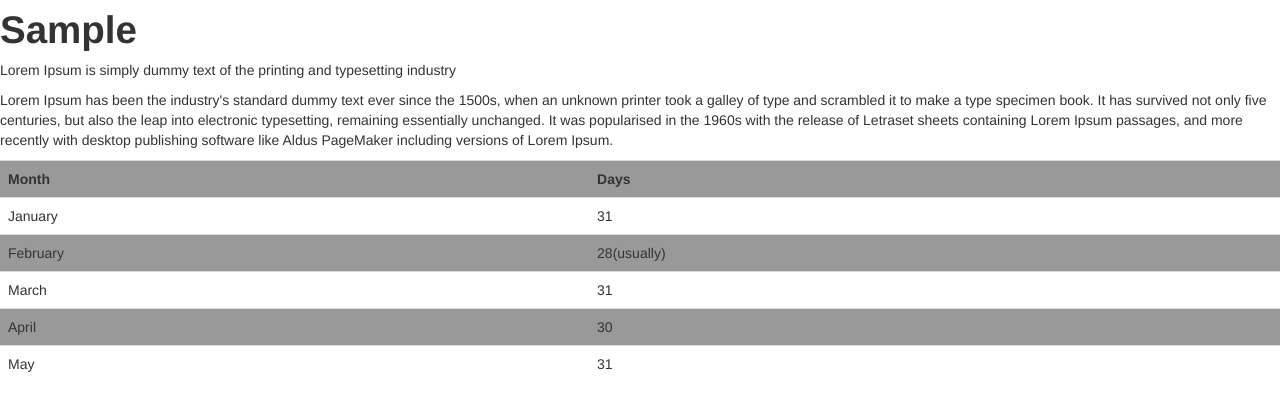
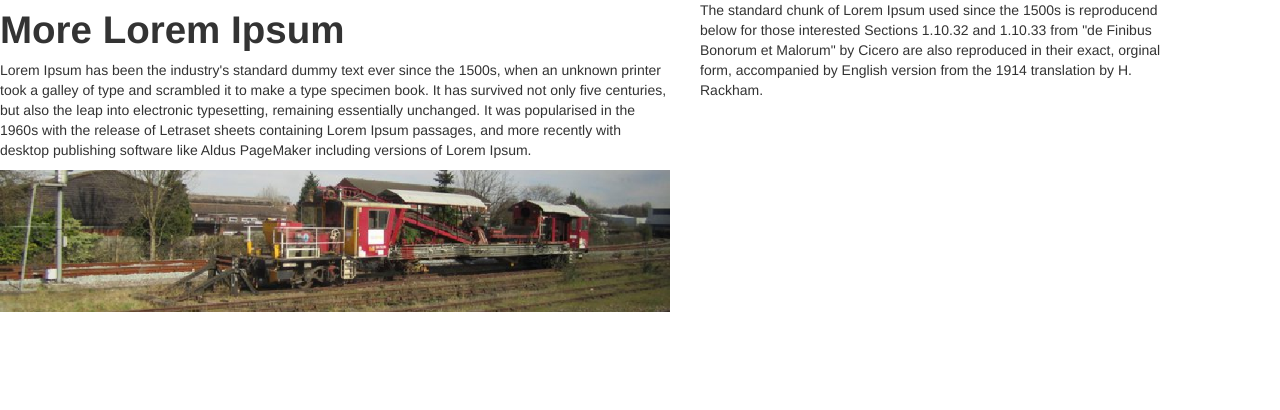
Before and after one commit to AgnieszkaKurek/Bootstrap, a plain HTML site: page index.html in a window 1280 px wide. Drawn offline with Linux system fonts and the light colour scheme.

Commit message:
changing layout

```diff
--- a/index.html
+++ b/index.html
@@ -4,12 +4,14 @@
     <title>Hello!</title>
     <link  rel="stylesheet" href="bootstrap/css/bootstrap.css"/>
     <link  rel="stylesheet" href="bootstrap/css/bootstrap-responsive.css"/>
-    <link rel="stylesheet" href="site.css">
+    <link rel="stylesheet" href="site.css"/>
 
 
 <body>
-    <h1>Sample</h1>
-    <p>Lorem Ipsum is simply dummy text of the printing and typesetting industry</p>
+    <div class="row">
+        <div class="span7">
+            <h1>More Lorem Ipsum</h1>
+
             <p>  Lorem Ipsum has been the industry's standard dummy text ever since the
                 1500s, when an unknown printer took a galley of type and scrambled
                 it to make a type specimen book. It has survived not only five centuries,
@@ -18,32 +20,16 @@
                 Lorem Ipsum passages, and more recently with desktop publishing software
                 like Aldus PageMaker including versions of Lorem Ipsum.
         </p>
-   <table class="table table-striped table-hover">
-       <tr>
-           <th>Month</th>
-           <th>Days</th>
-       </tr>
-       <tr>
-           <td>January</td>
-           <td>31</td>
-       </tr>
-        <tr>
-           <td>February</td>
-           <td>28(usually)</td>
-       </tr>
-        <tr>
-           <td>March</td>
-           <td>31</td>
-       </tr>
-        <tr>
-           <td>April</td>
-           <td>30</td>
-       </tr>
-        <tr>
-           <td>May</td>
-           <td>31</td>
-       </tr>
-   </table>
+        <img src="train.png" />
+      </div>
+      <div class="span5">
+          <p>The standard chunk of Lorem Ipsum used since the 1500s is reproducend below for those interested Sections 1.10.32
+             and 1.10.33 from "de Finibus Bonorum et Malorum" by Cicero are also reproduced in their exact, orginal form, accompanied
+             by English version from the 1914 translation by H. Rackham.
+          </p>
+      </div>
+
+   </div>
    <script src="Scripts/jquery-1.8.3.js"></script>
    <script src="bootstrap/js/bootstrap.js"></script>
 </body>
--- a/site.css
+++ b/site.css
@@ -1,10 +1,10 @@
 
 .table-striped tbody tr:nth-child(odd) td,
 .table-striped tbody tr:nth-child(odd) th {
-  background-color: #999;
+  background-color: #999999;
 }
 
 .table-hover tbody tr:hover td,
 .table-hover tbody tr:hover th {
-  background-color: #700;
+  background-color: #700700;
 }
```
Also changed, not shown: train.png (added). Lines whose indentation alone changed are shown as unchanged.
